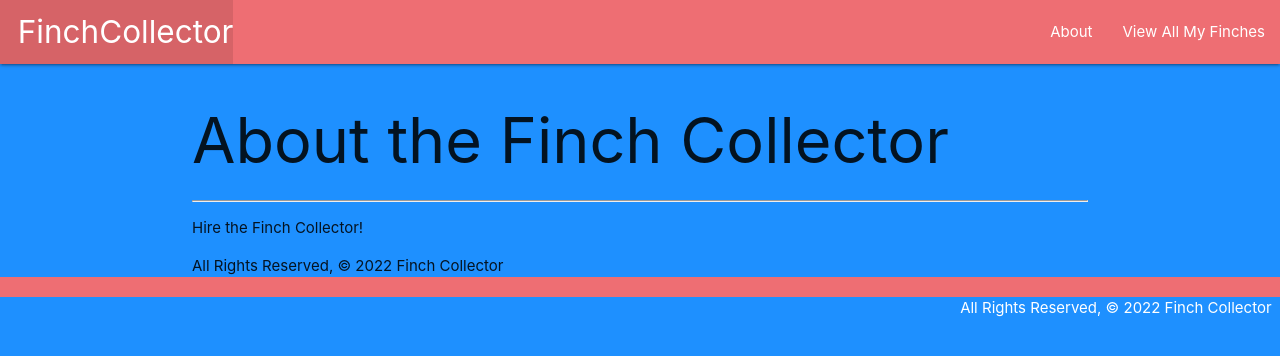
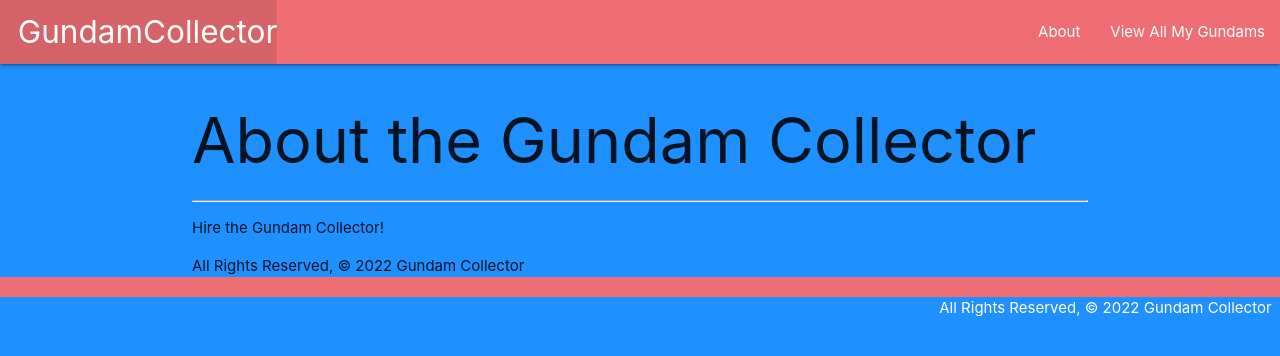
Before and after one commit to aaguilarvf39/Finch-Collector, a Django app: page /about/ in a window 1280 px wide. Shown: the top 356 px of the page. Run offline with Django 4.2, Linux system fonts and the light colour scheme.

Commit message:
gundam change

```diff
--- a/finchcollector/asgi.py
+++ b/gundamcollector/asgi.py
@@ -1,5 +1,5 @@
 """
-ASGI config for finchcollector project.
+ASGI config for gundamcollector project.
 
 It exposes the ASGI callable as a module-level variable named ``application``.
 
@@ -11,6 +11,6 @@ import os
 
 from django.core.asgi import get_asgi_application
 
-os.environ.setdefault('DJANGO_SETTINGS_MODULE', 'finchcollector.settings')
+os.environ.setdefault('DJANGO_SETTINGS_MODULE', 'gundamcollector.settings')
 
 application = get_asgi_application()
--- a/finchcollector/urls.py
+++ b/gundamcollector/urls.py
@@ -1,4 +1,4 @@
-"""finchcollector URL Configuration
+"""gundamcollector URL Configuration
 
 The `urlpatterns` list routes URLs to views. For more information please see:
     https://docs.djangoproject.com/en/4.1/topics/http/urls/
--- a/finchcollector/wsgi.py
+++ b/gundamcollector/wsgi.py
@@ -1,5 +1,5 @@
 """
-WSGI config for finchcollector project.
+WSGI config for gundamcollector project.
 
 It exposes the WSGI callable as a module-level variable named ``application``.
 
@@ -11,6 +11,6 @@ import os
 
 from django.core.wsgi import get_wsgi_application
 
-os.environ.setdefault('DJANGO_SETTINGS_MODULE', 'finchcollector.settings')
+os.environ.setdefault('DJANGO_SETTINGS_MODULE', 'gundamcollector.settings')
 
 application = get_wsgi_application()
--- a/main_app/templates/about.html
+++ b/main_app/templates/about.html
@@ -1,8 +1,8 @@
 {% extends 'base.html' %}
 
 {% block content %}
-  <h1>About the Finch Collector</h1>
+  <h1>About the Gundam Collector</h1>
   <hr />
-  <p>Hire the Finch Collector!</p>
-  <footer>All Rights Reserved, &copy; 2022 Finch Collector</footer>
+  <p>Hire the Gundam Collector!</p>
+  <footer>All Rights Reserved, &copy; 2022 Gundam Collector</footer>
 {% endblock %}
--- a/main_app/templates/base.html
+++ b/main_app/templates/base.html
@@ -6,7 +6,7 @@
   <meta charset="UTF-8">
   <meta name="viewport" content="width=device-width, initial-scale=1.0">
   <meta http-equiv="X-UA-Compatible" content="ie=edge">
-  <title>Finch Collector</title>
+  <title>Gundam Collector</title>
   <link rel="stylesheet" href="https://cdnjs.cloudflare.com/ajax/libs/materialize/1.0.0/css/materialize.min.css">
   <link rel="stylesheet" type="text/css" href="{% static 'css/style.css' %}">
 </head>
@@ -15,11 +15,11 @@
     <nav>
       <div class="nav-wrapper">
         <ul>
-          <li><a href="/" class="left brand-logo">&nbsp;&nbsp;FinchCollector</a></li>
+          <li><a href="/" class="left brand-logo">&nbsp;&nbsp;GundamCollector</a></li>
         </ul>
         <ul class="right">
           <li><a href="/about">About</a></li>
-          <li><a href="/finches">View All My Finches</a></li>
+          <li><a href="/gundams">View All My Gundams</a></li>
         </ul>
       </div>
     </nav>
@@ -29,7 +29,7 @@
     {% endblock %}
   </main>
   <footer class="page-footer">
-    <div class="right">All Rights Reserved, &copy; 2022 Finch Collector &nbsp;</div>
+    <div class="right">All Rights Reserved, &copy; 2022 Gundam Collector &nbsp;</div>
   </footer>
 </body>
 </html>
--- a/main_app/urls.py
+++ b/main_app/urls.py
@@ -4,5 +4,5 @@ from . import views
 urlpatterns = [
   path('', views.home, name='home'),
   path('about/', views.about, name='about'),
-  path('finches/', views.finches_index, name='index'),
+  path('gundams/', views.gundams_index, name='index'),
 ]
--- a/main_app/views.py
+++ b/main_app/views.py
@@ -1,27 +1,27 @@
 from django.shortcuts import render
 from django.http import HttpResponse
 
-class Finch:  # Note that parens are optional if not inheriting from another class
+class Gundam:  # Note that parens are optional if not inheriting from another class
   def __init__(self, name, breed, description, age):
     self.name = name
     self.type = type
     self.description = description
     self.age = age
 
-finches = [
-  Finch('Garuda', 'society finch', 'warrior bird', 5),
-  Finch('Taka', 'owl finch', 'relentless', 7),
-  Finch('Shisui', 'blue finch', 'swift', 3)
+gundams = [
+  Gundam('Garuda', 'society mecha', 'warrior bird', 5),
+  Gundam('Taka', 'owl mecha', 'relentless', 7),
+  Gundam('Shisui', 'blue mecha', 'swift', 3)
 ]
 
 # Create your views here.
 def home(request):
-    return HttpResponse('<h1>*Chirp* (*v*) *Chirp*</h1>')
+    return HttpResponse('<h1>Mobile Suit Gundam Wing</h1>')
 
 def about(request):
   return render(request, 'about.html')
 
-def finches_index(request):
-    return render(request, 'finches/index.html', {
-        'finches': finches
+def gundams_index(request):
+    return render(request, 'gundams/index.html', {
+        'gundams': gundams
     })
--- a/manage.py
+++ b/manage.py
@@ -6,7 +6,7 @@ import sys
 
 def main():
     """Run administrative tasks."""
-    os.environ.setdefault('DJANGO_SETTINGS_MODULE', 'finchcollector.settings')
+    os.environ.setdefault('DJANGO_SETTINGS_MODULE', 'gundamcollector.settings')
     try:
         from django.core.management import execute_from_command_line
     except ImportError as exc:
```
Also changed, not shown: gundamcollector/settings.py (renamed from finchcollector/settings.py, +4 -4 lines), main_app/templates/finches/index.html (deleted, +0 -21 lines), main_app/templates/gundams/index.html (added, +21 -0 lines), gundamcollector/__init__.py (added).
